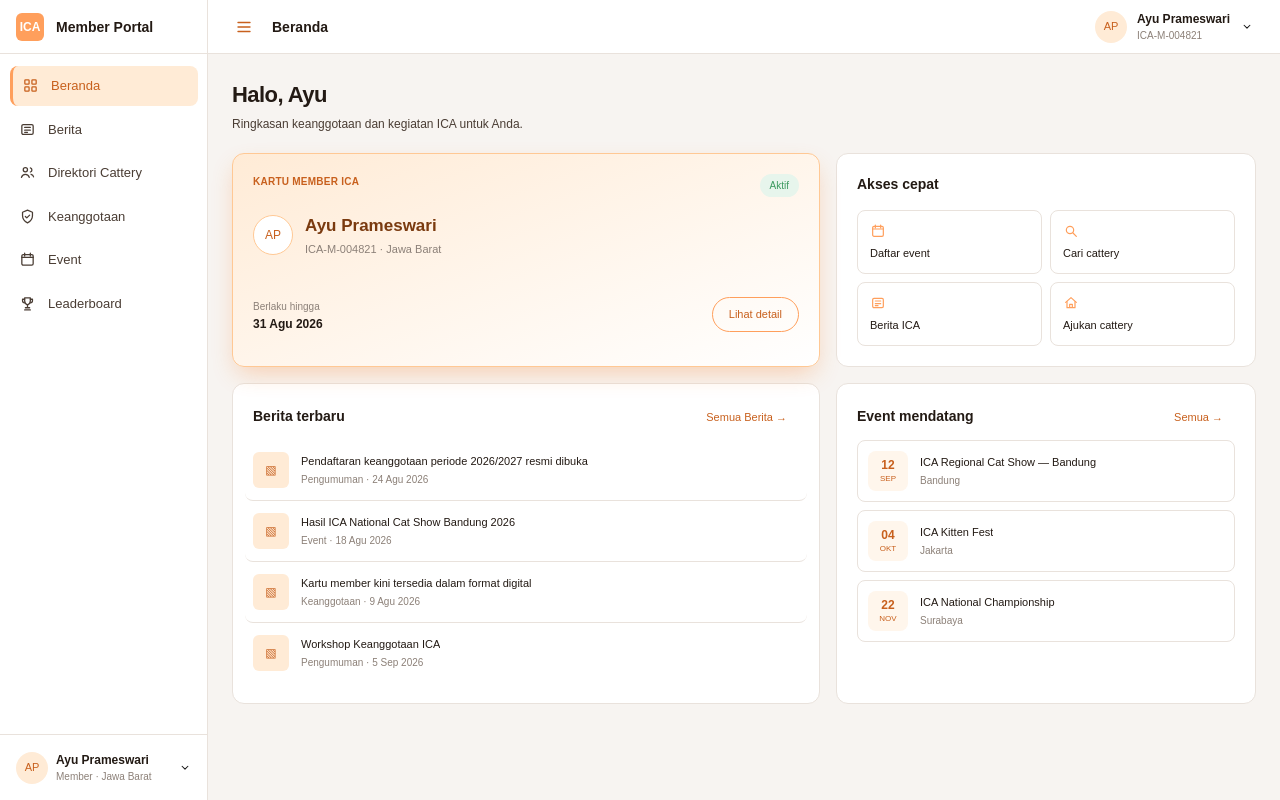
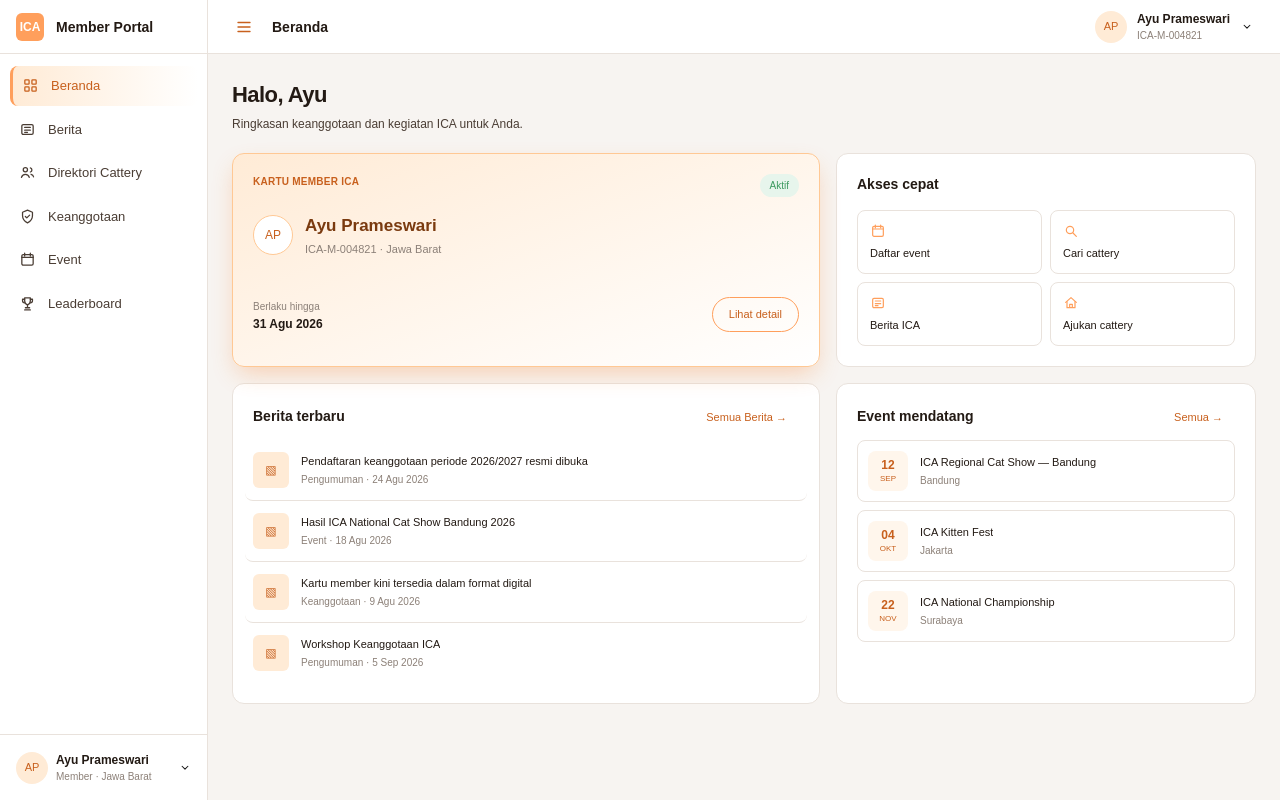
Before and after one commit to Riwriw-pnya/ica, a Next.js app: page /dashboard_member in a window 1280 px wide. Built offline with nearby package versions, Linux system fonts and the light colour scheme.

Commit message:
feat: gradient on active page

```diff
--- a/components/dashboard_member/Sidebar.tsx
+++ b/components/dashboard_member/Sidebar.tsx
@@ -68,7 +68,7 @@ export default function Sidebar() {
                   href={menu.href}
                   className={`flex w-full items-center gap-3 rounded-lg py-2.5 pl-[9px] pr-3 text-left text-[13px] transition ${
                     isActive
-                      ? "border-l-[3px] border-[var(--color-brand-orange-500)] bg-[var(--color-brand-orange-100)] text-[var(--color-brand-orange-700)]"
+                      ? "border-l-[3px] border-[var(--color-brand-orange-500)] bg-gradient-to-r from-[var(--color-brand-orange-100)] to-white text-[var(--color-brand-orange-700)]"
                       : "text-[var(--color-ink-700)] hover:bg-[var(--color-brand-orange-100)] hover:text-[var(--color-brand-orange-700)]"
                   }`}
                 >
```
